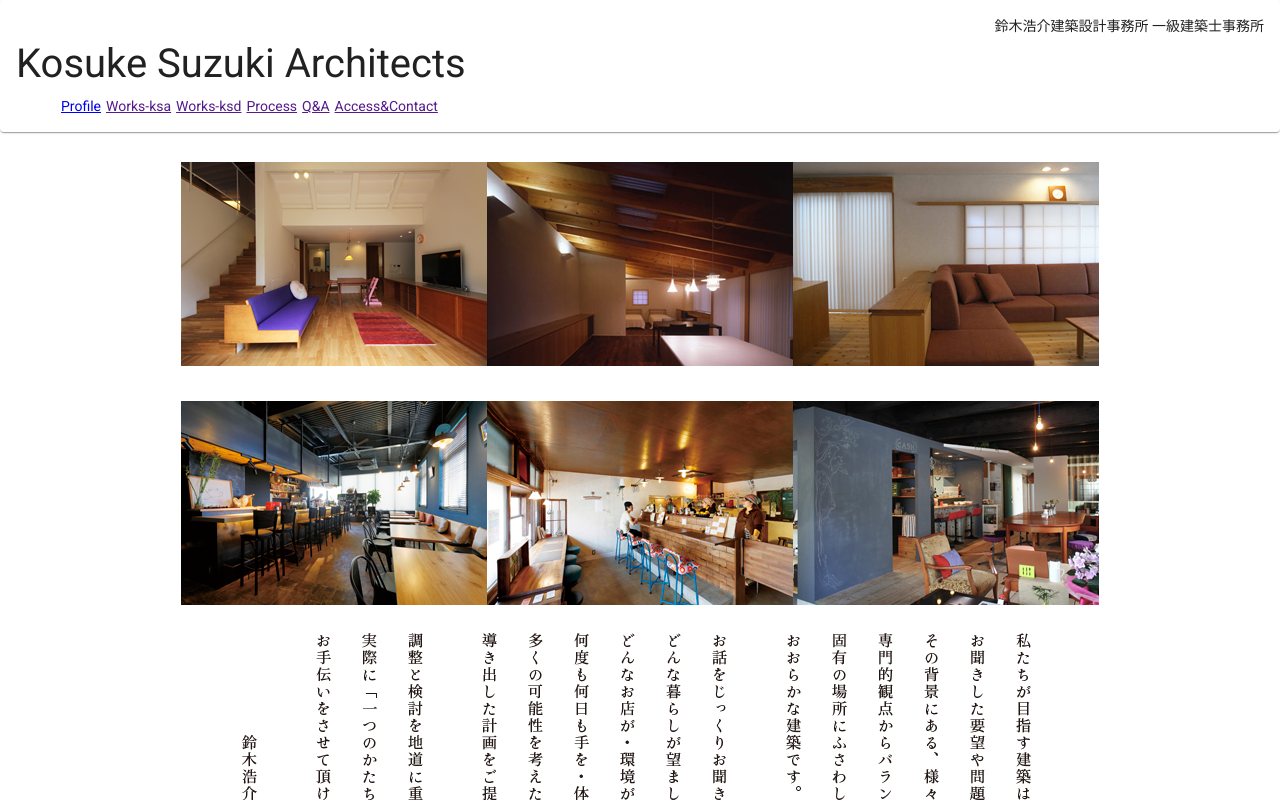
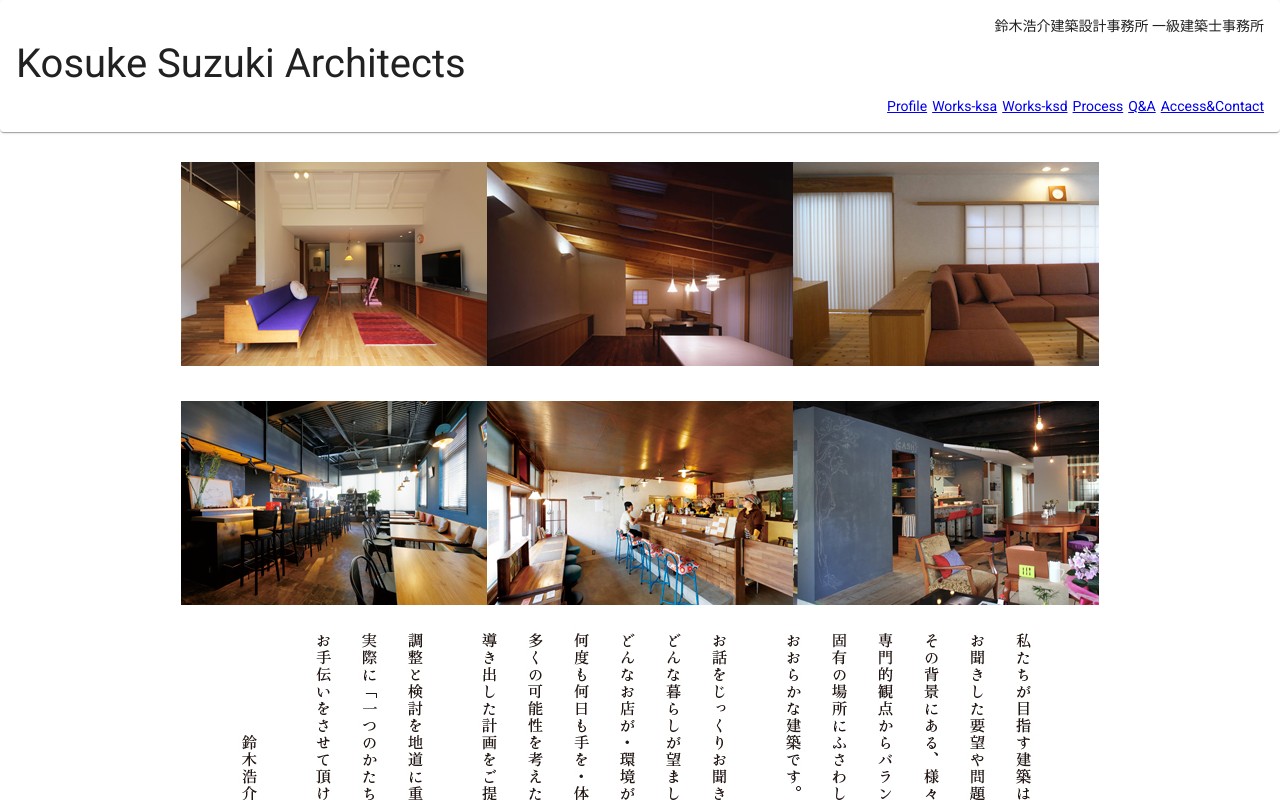
Before and after one commit to nariomasahisa/ksaPage, an Angular app: page / in a window 1280 px wide. Shown: the top 800 px of the page. Built offline with nearby package versions, Linux system fonts and the light colour scheme.

Commit message:
ヘッダー修正

```diff
--- a/src/app/header/header.component.css
+++ b/src/app/header/header.component.css
@@ -6,9 +6,9 @@ h1 {
 }
 ul {
   list-style: none;
-  display: flex;
-  justify-content: left;
+  text-align: right;
 }
 li {
+  display: inline;
   padding-left: 5px;
 }
--- a/src/app/header/header.component.html
+++ b/src/app/header/header.component.html
@@ -3,22 +3,22 @@
   <h1>Kosuke Suzuki Architects</h1>
   <ul>
     <li>
-      <a routerLink="">Profile</a>
+      <a routerLink="profile">Profile</a>
     </li>
     <li>
-      <a href="">Works-ksa</a>
+      <a routerLink="ksa">Works-ksa</a>
     </li>
     <li>
-      <a href="">Works-ksd</a>
+      <a routerLink="ksd">Works-ksd</a>
     </li>
     <li>
-      <a href="">Process</a>
+      <a routerLink="process">Process</a>
     </li>
     <li>
-      <a href="">Q&A</a>
+      <a routerLink="qa">Q&A</a>
     </li>
     <li>
-      <a href="">Access&Contact</a>
+      <a routerLink="access">Access&Contact</a>
     </li>
   </ul>
 </mat-card>
```
